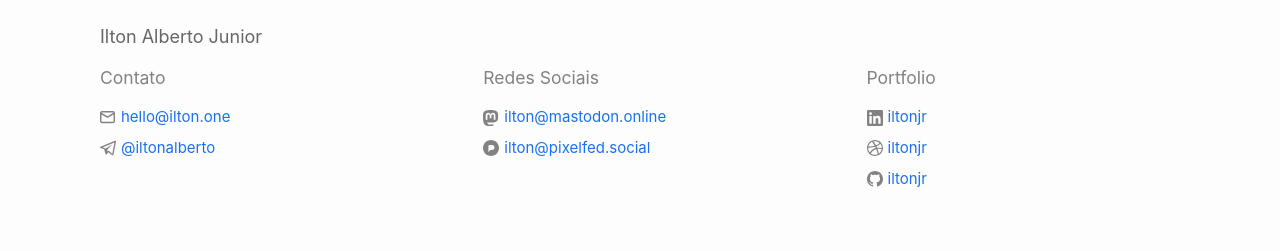
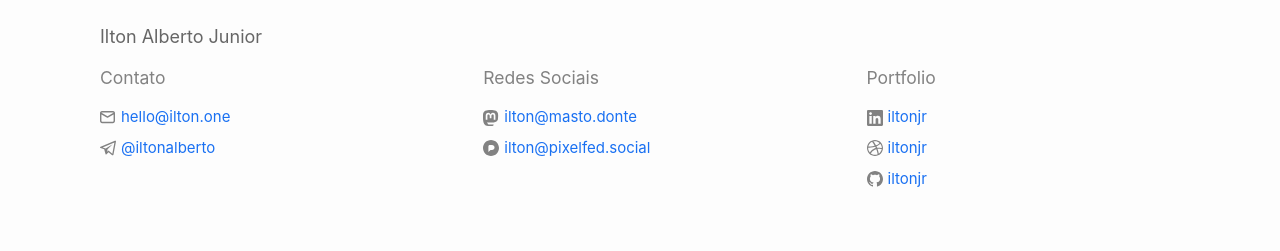
Before and after one commit to juliaisaway/eusoujulia.com.br, a Jekyll site: the page built from index.markdown, in a window 1280 px wide. Shown: the part 1028-1279 px from the top of the page. Built offline with Jekyll 4.4.1, drawn with Linux system fonts in a browser that asks for light colours.

Commit message:
Correção das redes sociais

```diff
--- a/_config.yml
+++ b/_config.yml
@@ -36,7 +36,7 @@ dribbble_username: iltonjr
 
 mastodon:
   - username: ilton
-    instance: mastodon.online
+    instance: masto.donte
 
 pixelfed:
   - username: ilton
```
